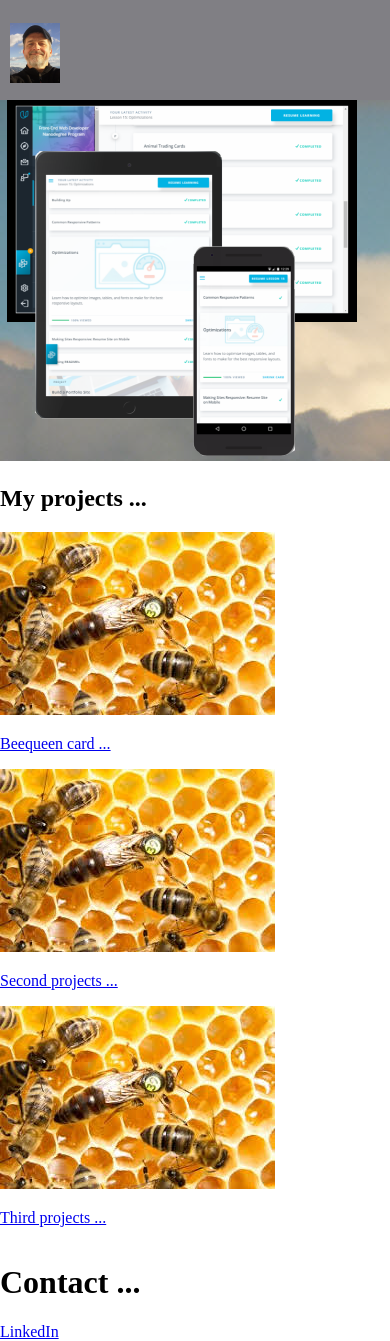
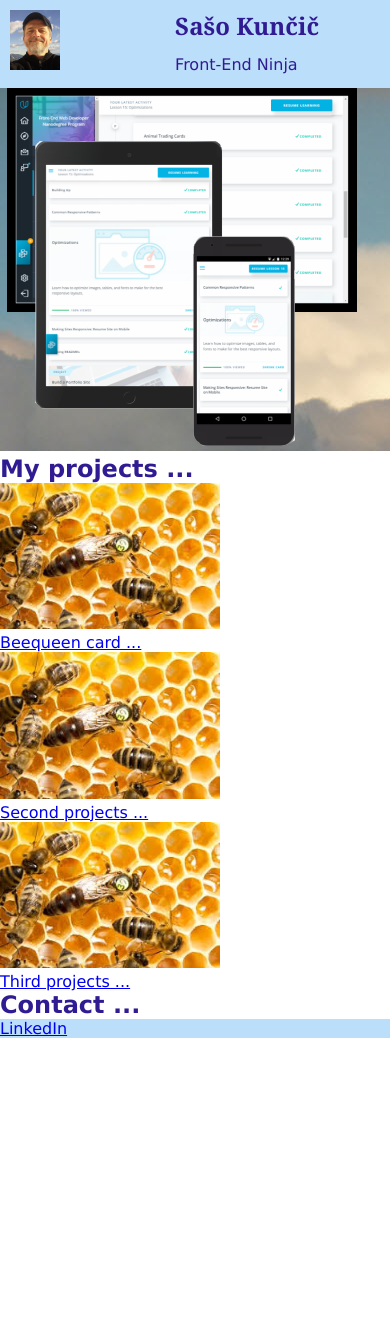
Before and after one commit to sasokuncic/UdacityProj2PortfolioSite, a plain HTML site: page card.html in a window 390 px wide. Shown: the top 1341 px of the page. After the commit the page ends 1038 px from the top, so only its background shows below. Drawn offline with Linux system fonts and the light colour scheme.

Commit message:
responsive body

```diff
--- a/card.html
+++ b/card.html
@@ -22,7 +22,6 @@
 		    	<h1 class="header_title">Sašo Kunčič</h1>
 		    	<h2 class="header_description">Front-End Ninja</h2>
 	    	</div>
-
 	    </div>
     </header>
     <main>
@@ -45,12 +44,15 @@
     				<a href="https://github.com/sasokuncic/UdacityProjAnimalTradingCard"><p>Third projects ...</p></a>
     			</article>
     		</section>
+    		<h1>Contact ...</h1>
+    		<footer>
+    			<article class="footer_inner">
+	    			<a href="https://www.linkedin.com/in/sasokuncic/">LinkedIn</a>
+	    		</article>
+    		</footer>
     	</section>
     </main>
-    <footer>
-    	<h1>Contact ...</h1>
-    	<a href="https://www.linkedin.com/in/sasokuncic/">LinkedIn</a>
-    </footer>
+
 	<!--
     <script src="js/script.js"></script>
     -->
--- a/css/styles.css
+++ b/css/styles.css
@@ -5,32 +5,50 @@
  */
 
 /* COMMON */
-body {
-	margin: 0;
+body,
+html {
+	height: 100%;
 	width: 100%;
 	margin: 0;
 	padding: 0;
 }
 
+body {
+  font-family: Verdana, Geneva, Tahoma, sans-serif;
+  font-size: 16px;
+  color: #311b92;
+}
+
+h1,
+p {
+  margin: 0;
+}
+
+h1 {
+  font-size: 24px;
+}
 
 .header_inner,
-#header {
-  max-width: 820px;
+.content,
+footer {
+  max-width: 800px;
   margin-left: auto;
   margin-right: auto;
 }
 
 /* HEADER */
 #header {
-	padding-top: 0px;
-	width: 800px;
-	background-color: #807f84;
+	width: 100%;
 	min-height: 65px;
 	position: fixed;
 }
 
+.header_inner {
+	background-color: #bbdefb;
+}
+
 .header_box {
-  margin-left: 350px;
+  margin-left: 110px;
   padding-top: 9px;
   display: inline-block;
 }
@@ -42,7 +60,7 @@ body {
 
 .header_title {
   font-size: 24px;
-  font-family: cursive;
+  font-family: Georgia, serif;
   font-weight: bold;
 }
 
@@ -51,18 +69,29 @@ body {
   font-weight: normal;
 }
 
-/* HEADER */
+/* BANNER */
 .banner {
     width: 100%;
-    margin-left: auto;
-    margin-right: auto;
 }
 
 .banner_img {
-  width: 800px;
-  margin-left: auto;
-  margin-right: auto;
-  margin-top: 90px;
+  margin-top: 80px;
+}
+
+/* PROJECTS */
+.project_img {
+	width: 220px;
+	border: 10px;
+}
+
+/* FOOTER */
+footer {
+	width: 100%;
+}
+
+.footer_inner {
+	background-color: #bbdefb;
+	margin: 0;
 }
 
 /*
@@ -80,6 +109,14 @@ These are the responsive styles.
   		width: 100%;
   		float: none;
 	}
+	.header_title,
+	h1 {
+	  font-size: 20px;
+	}
+	.header_description,
+	p {
+	  font-size: 14px;
+	}
 
 @media screen and (min-width: 350px) {
 	.project  {
@@ -89,15 +126,8 @@ These are the responsive styles.
 }
 
 @media screen and (min-width: 800px) {
-	body {
-  		width: 800px;
-		margin-left: auto;
-		margin-right: auto;
-	}
 	.project  {
   		width: 33.3333%;
   		float: none;
- 		margin-left: auto;
-		margin-right: auto;
 	}
 }
```
